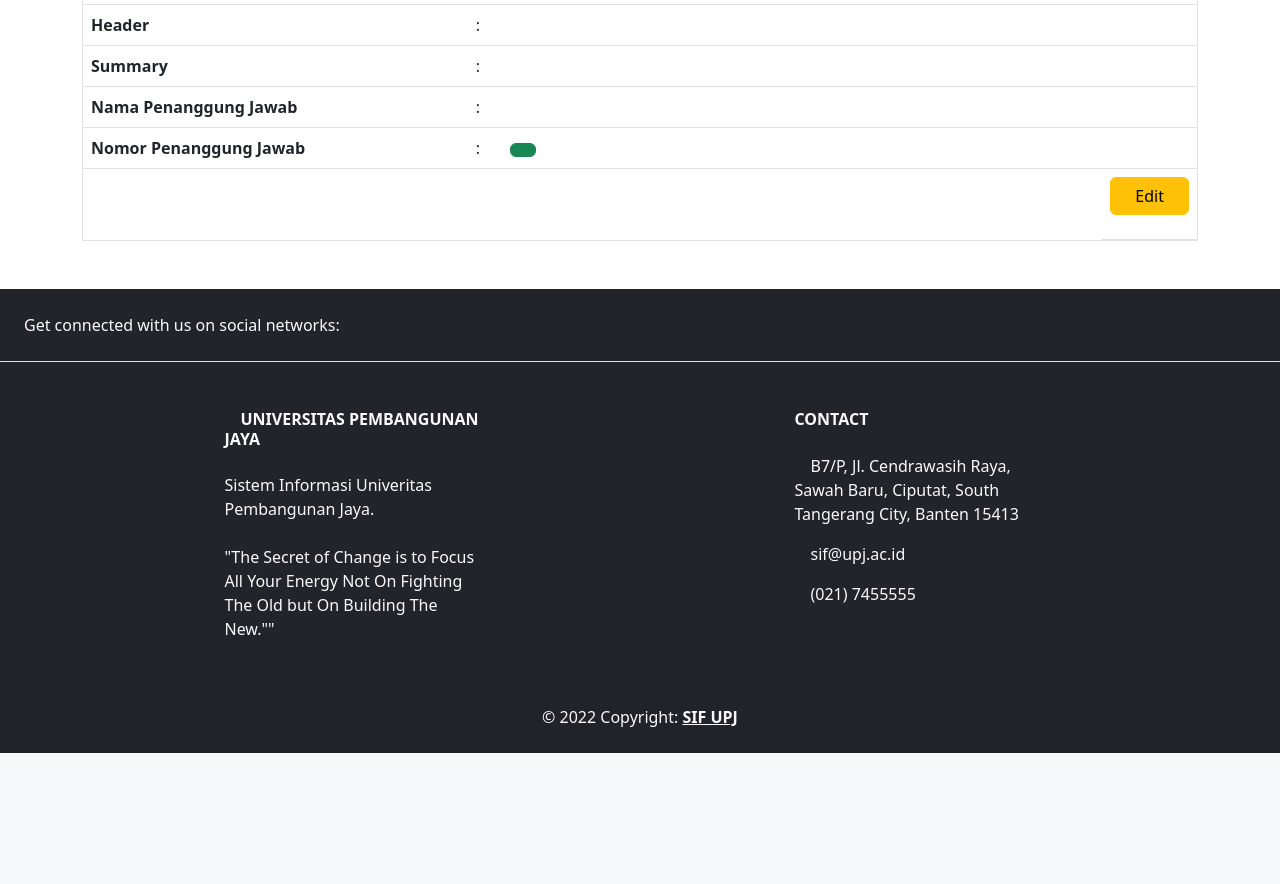
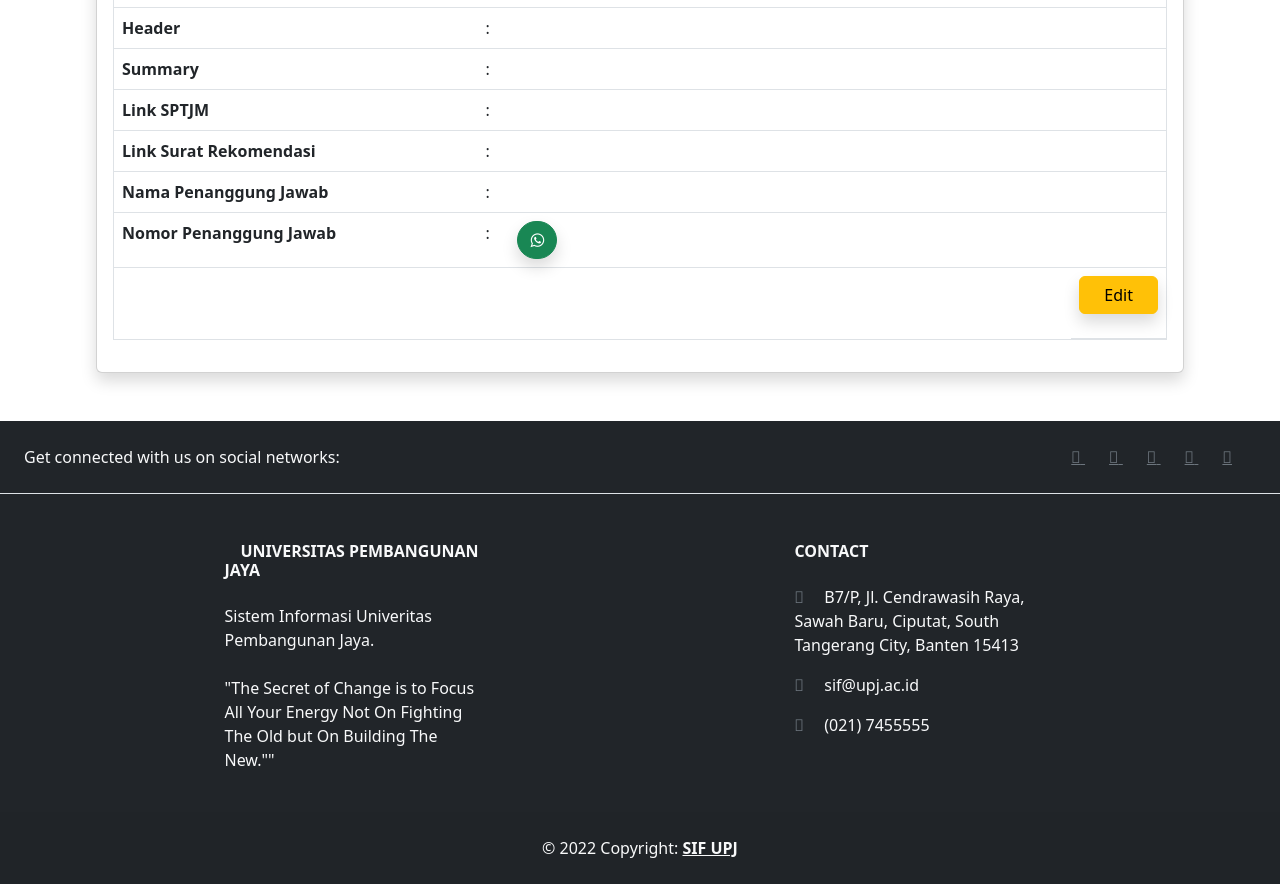
Before and after one commit to Aryaw1jaya/mbkmsifupj, a PHP site: page /login/admin/index.php in a window 1280 px wide. Shown: the part 477-1361 px from the top of the page. Before the commit the page ends 1230 px from the top, so only its background shows below. Run offline with PHP 8.4, Linux system fonts and the light colour scheme; a user stored in the database is signed in; data comes from the database, SQL or seed files in the repository; data that the repository does not hold is empty.

Commit message:
fix 17/01 2023

```diff
--- a/login/admin/index.php
+++ b/login/admin/index.php
@@ -7,7 +7,7 @@
 	<meta name="viewport" content="width=device-width, initial-scale=1.0">
 	<title>Admin | Home</title>
 	<link href="https://cdn.jsdelivr.net/npm/bootstrap@5.2.2/dist/css/bootstrap.min.css" rel="stylesheet" integrity="sha384-Zenh87qX5JnK2Jl0vWa8Ck2rdkQ2Bzep5IDxbcnCeuOxjzrPF/et3URy9Bv1WTRi" crossorigin="anonymous">
-
+	<link rel="stylesheet" href="https://cdnjs.cloudflare.com/ajax/libs/font-awesome/4.7.0/css/font-awesome.min.css">
 </head>
 
 <body>
@@ -43,7 +43,7 @@
 		<p>Halo <b><?php echo $user_data['nama'] ?></b> Anda telah login sebagai <b><?php echo $_SESSION['level']; ?></b>.</p>
 	</div>
 
-	<div class="container mt-3 mb-5">
+	<div class="card mx-auto p-3 shadow mt-3 mb-5" style="width: 85%;">
 		<h3>Manage Home Page</h3>
 		<table class="table border">
 			<tr>
@@ -54,12 +54,24 @@
 			<tr>
 				<th>Header</th>
 				<td> : </td>
-				<td> <?php echo $home['heading'] ?></td>
+				<td> <strong>
+						<h4> <?php echo $home['heading'] ?></h4>
+					</strong></td>
 			</tr>
 			<tr>
 				<th>Summary</th>
 				<td> : </td>
 				<td> <?php echo $home['summary'] ?></td>
+			</tr>
+			<tr>
+				<th>Link SPTJM</th>
+				<td> : </td>
+				<td> <a href="<?php echo $home['sptjm'] ?>"> <?php echo $home['sptjm'] ?></a></td>
+			</tr>
+			<tr>
+				<th>Link Surat Rekomendasi</th>
+				<td> : </td>
+				<td> <a href="<?php echo $home['sr'] ?>"> <?php echo $home['sr'] ?></a></td>
 			</tr>
 			<tr>
 				<th>Nama Penanggung Jawab</th>
@@ -69,13 +81,13 @@
 			<tr>
 				<th>Nomor Penanggung Jawab</th>
 				<td> : </td>
-				<td> <a class="btn btn-success" href="https://api.whatsapp.com/send?phone=<?php echo $home['no_penanggungjawab'] ?>"><?php echo $home['no_penanggungjawab'] ?> </a></td>
+				<td> <a class="btn btn-success shadow rounded-pill" href="https://api.whatsapp.com/send?phone=<?php echo $home['no_penanggungjawab'] ?>"><i class="fa fa-whatsapp"></i> <?php echo $home['no_penanggungjawab'] ?> </a></td>
 			</tr>
 			<tr>
 				<td></td>
 				<td></td>
 				<td class="float-end">
-					<a class="btn btn-warning mb-3 px-4" href="edit.php?id=<?php echo $home['id_home'] ?>">Edit</a </td>
+					<a class="btn btn-warning shadow mb-3 px-4" href="edit.php?id=<?php echo $home['id_home'] ?>">Edit</a </td>
 			</tr>
 		</table>
 	</div>
--- a/login/manage-pendaftar/index.php
+++ b/login/manage-pendaftar/index.php
@@ -42,7 +42,7 @@
         <!-- Dropdown Sort By -->
         <div class="dropdown mt-3 mb-4 float-end">
             <a href="print.php" class="btn btn-warning mx-2"><i class="fas fa-print"></i>Print</a>
-            <button class="btn btn-secondary dropdown-toggle" type="button" data-bs-toggle="dropdown" aria-expanded="false">
+            <!-- <button class="btn btn-secondary dropdown-toggle" type="button" data-bs-toggle="dropdown" aria-expanded="false">
                 Sort By
             </button>
             <ul class="dropdown-menu">
@@ -50,7 +50,7 @@
                 <li><a class="dropdown-item" href="#">Nim</a></li>
                 <li><a class="dropdown-item" href="#">Angkatan</a></li>
                 <li><a class="dropdown-item" href="#">Status</a></li>
-            </ul>
+            </ul> -->
         </div>
 
         <!-- Table Pendaftar -->
--- a/login/manage-program/add.php
+++ b/login/manage-program/add.php
@@ -61,7 +61,7 @@
         // Insert user data into table
         $result = mysqli_query($koneksi, "INSERT INTO program(nama_program, images, deskripsi) VALUES('$nama_program','$file_images->name', '$deskripsi')");
         // Show message when user added
-        echo "<script>alert('Pendaftaran Anda Berhasil');</script>";
+        echo "<script>alert('Submit Program Berhasil');</script>";
     }
     ?>
 
--- a/login/manage-testimoni/add.php
+++ b/login/manage-testimoni/add.php
@@ -62,7 +62,7 @@
         $result = mysqli_query($koneksi, "INSERT INTO testimoni(nama, foto, prodi_angkatan, testimoni) VALUES('$nama','$file_foto->name','$prodi_angkatan', '$testimoni')");
 
         // Show message when user added
-        echo "<script>alert('Pendaftaran Anda Berhasil');</script>";
+        echo "<script>alert('Submit Testimoni Berhasil');</script>";
     }
     ?>
 
--- a/login/manage-user/add.php
+++ b/login/manage-user/add.php
@@ -89,7 +89,10 @@
         $result = mysqli_query($koneksi, "INSERT INTO user(username,password,nama,level) VALUES('$username','$password','$nama','$level')");
 
         // Show message when user added
-        echo "User added successfully. <a href='index.php'>View Users</a>";
+        echo ('<script>
+        alert("Data Berhasil Ditambah");
+        window.location.href = "index.php";
+        </script>');
     }
     ?>
 
--- a/login/manage-user/edit.php
+++ b/login/manage-user/edit.php
@@ -10,7 +10,7 @@
     $level = $_POST['level'];
 
     // update user data
-    $result = mysqli_query($koneksi, "UPDATE user SET password=' $password', nama='$nama', level='$level' WHERE username=$username");
+    $result = mysqli_query($koneksi, "UPDATE user SET password='$password', nama='$nama', level='$level' WHERE username=$username");
 
     // Redirect to homepage to display updated user in list
     header("Location: index.php");
--- a/login/manage-user/index.php
+++ b/login/manage-user/index.php
@@ -37,7 +37,7 @@
                     </button>
                 </a>
             </div>
-            <div class="dropdown">
+            <!-- <div class="dropdown">
                 <button class="btn btn-secondary dropdown-toggle" type="button" data-bs-toggle="dropdown" aria-expanded="false">
                     Sort By
                 </button>
@@ -46,7 +46,7 @@
                     <li><a class="dropdown-item" href="#">Nama</a></li>
                     <li><a class="dropdown-item" href="#">Level</a></li>
                 </ul>
-            </div>
+            </div> -->
         </div>
 
 
```
Also changed, not shown: login/admin/edit.php (+21 -3 lines), registrasi.php (+11 -2 lines), login/img/program/gambar mbkm-03.png (added), login/img/program/gambar mbkm-04.png (added), login/img/testimoni/arya.JPG (added).
